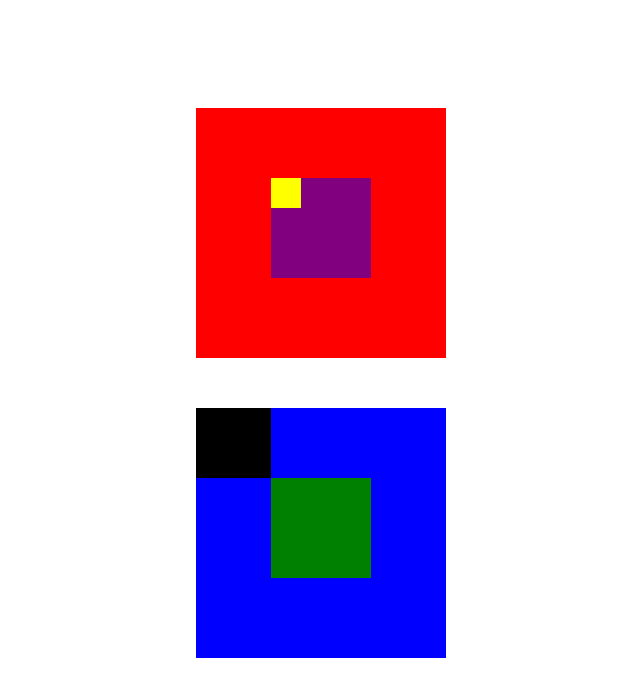
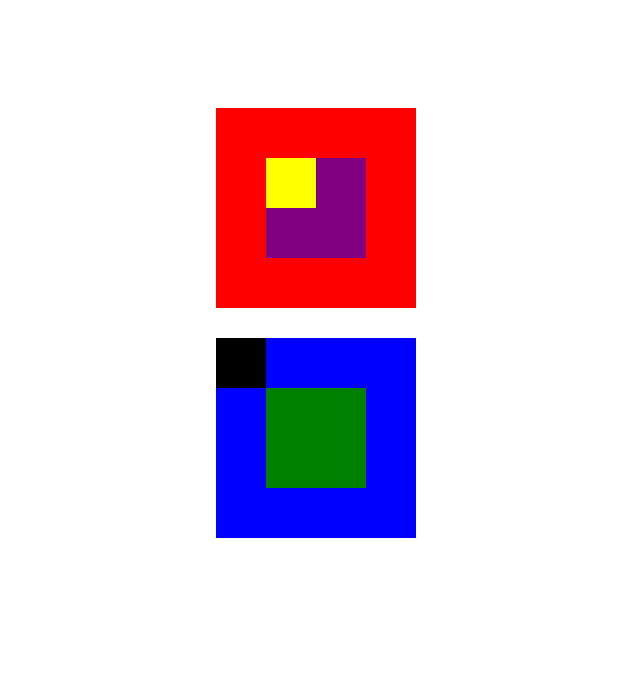
Before and after one commit to Zitle-Nancy/reto_uno, a plain HTML site: page index.html in a window 1280 px wide. Shown: the whole page, without its empty margins (142-782 px from the left). Drawn offline with Linux system fonts and the light colour scheme.

Commit message:
usando js y una funcion para mejorar el codigo wow

```diff
--- a/css/main.css
+++ b/css/main.css
@@ -2,6 +2,6 @@ section{
 	position: relative;
 	top: 50px;
 	width: 500px;
-	height: 700px;
+	height: 500px;
 	left: 200px;
 }
--- a/js/app.js
+++ b/js/app.js
@@ -1,56 +1,23 @@
 var contenedor = document.getElementById('contenedor');
-//crear elementos para el primer cuadro
-var cuadroX = document.createElement('div');
-var cuadro2 = document.createElement('div');
-var cuadro1 = document.createElement('div');
-//crear elementos para el segundo Cuadro
-var cuadro_a = document.createElement('div');
-var cuadro_b = document.createElement('div');
-var cuadro_c = document.createElement('div');
-//estilos de cuadro_a
-cuadro_a.style.position = "relative";
-cuadro_a.style.width ='250px';
-cuadro_a.style.height = '250px';
-cuadro_a.style.background = 'blue';
-cuadro_a.style.top = '100px';
-cuadro_a.style.left = '130px';
-//estilos de cuadro b
-cuadro_b.style.position = "absolute";
-cuadro_b.style.width ='100px';
-cuadro_b.style.height = '100px';
-cuadro_b.style.background = 'green';
-cuadro_b.style.top = '70px';
-cuadro_b.style.left = '75px';
-//estilos de cuadro c
-cuadro_c.style.position = 'relative';
-cuadro_c.style.width = '75px';
-cuadro_c.style.height = '70px';
-cuadro_c.style.background = 'black';
-//estilos de cuadroX
-cuadroX.style.position = "relative";
-cuadroX.style.width ='250px';
-cuadroX.style.height = '250px';
-cuadroX.style.background = 'red';
-cuadroX.style.top = '50px';
-cuadroX.style.left = '130px';
-//estilos de cuadro2
-cuadro2.style.position = "absolute";
-cuadro2.style.width ='100px';
-cuadro2.style.height = '100px';
-cuadro2.style.background = 'purple';
-cuadro2.style.top = '70px';
-cuadro2.style.left = '75px';
-//estilos cuadro 1
-cuadro1.style.position = 'absolute';
-cuadro1.style.width = '30px';
-cuadro1.style.height = '30px';
-cuadro1.style.background = 'yellow';
+var	mostrar = document.getElementById('mostrar');
+//funcion para crear los cuadrados
+var mostrarCuadro = function(color,tamano,altura,leftValor,posicion,top) {
+	var cuadro = document.createElement('div');
+	cuadro.style.width = tamano;
+	cuadro.style.height = altura;
+	cuadro.style.background = color;
+	cuadro.style.left = leftValor;
+	cuadro.style.position =posicion;
+	cuadro.style.top = top;
+	contenedor.appendChild(cuadro);
+}
+//otro cuadro
 
+mostrarCuadro("red","200px","200px","150px","relative","50px");
+mostrarCuadro("purple","100px","100px","200px","absolute","100px");
+mostrarCuadro("yellow","50px","50px","200px","absolute","100px");
 
-//agregar elementos
-contenedor.appendChild(cuadroX);
-contenedor.appendChild(cuadro_a);
-cuadroX.appendChild(cuadro2);
-cuadro2.appendChild(cuadro1);
-cuadro_a.appendChild(cuadro_b);
-cuadro_a.appendChild(cuadro_c);
+//segundo cuadro
+mostrarCuadro("blue","200px","200px","150px","relative","80px");
+mostrarCuadro("green","100px","100px","200px","absolute","330px");
+mostrarCuadro("black","50px","50px","150px","absolute","280px");
```
Also changed, not shown: a.js (added, +56 -0 lines), index.html (+2 -0 lines).
